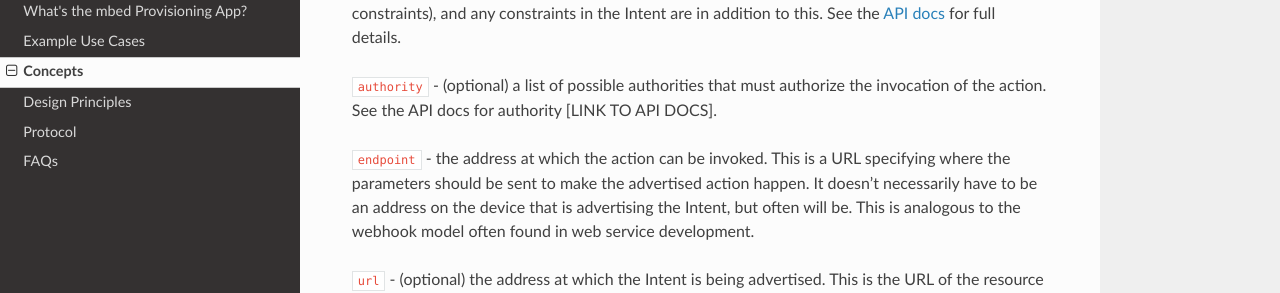
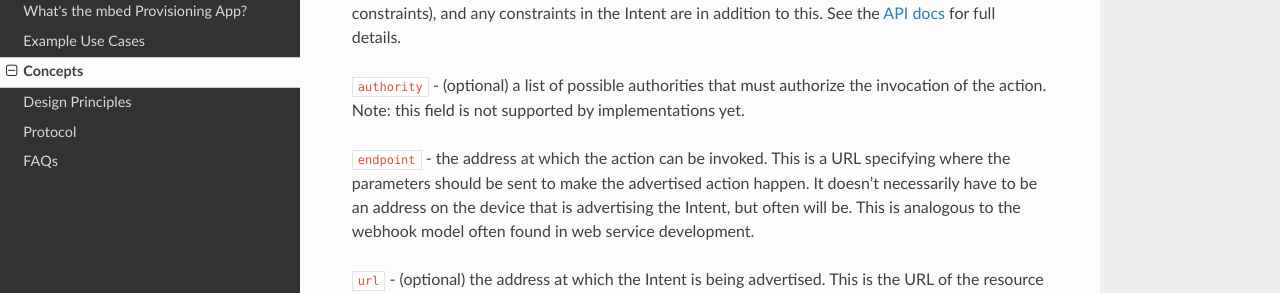
Before and after one commit to ARMmbed/mbed-app-docs, an MkDocs documentation site: the page built from docs/concepts.md, in a window 1280 px wide and 900 px high, scrolled down 997 px. Shown: the part 182-475 px from the top of the window. Built offline with MkDocs 1.6.1, drawn with Linux system fonts in a browser that asks for light colours; nearby versions of some CDN libraries; old or Windows-style settings are respelled for this version of MkDocs.

Commit message:
Update concepts.md

```diff
--- a/docs/concepts.md
+++ b/docs/concepts.md
@@ -19,7 +19,7 @@ A device advertises a set of Intents that can currently be performed. Specifical
 `constraints` - (optional) a description of the parameters required for the action, including constraints on possible values, such as type, minimum value and maximum value.
 Each `action` ID is associated with some standard set of constraints (and services exist for looking up such constraints), and any constraints in the Intent are in addition to this. See the [API docs](https://github.com/ARMmbed/voytalk-cpp) for full details.
 
-`authority` - (optional) a list of possible authorities that must authorize the invocation of the action. See the API docs for authority [LINK TO API DOCS].
+`authority` - (optional) a list of possible authorities that must authorize the invocation of the action. Note: this field is not supported by implementations yet.
 
 `endpoint` - the address at which the action can be invoked. This is a URL specifying where the parameters should be sent to make the advertised action happen. It doesn’t necessarily have to be an address on the device that is advertising the Intent, but often will be. This is analogous to the webhook model often found in web service development.
 
```
